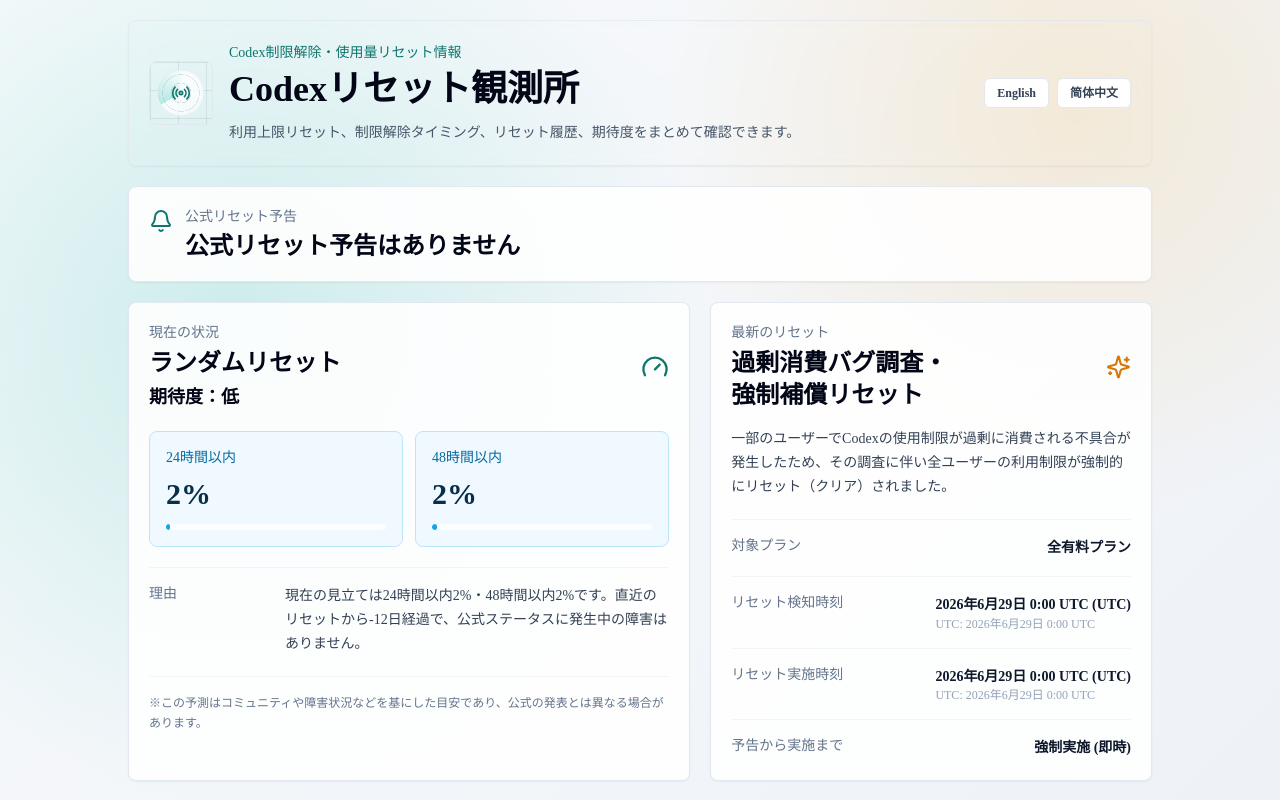
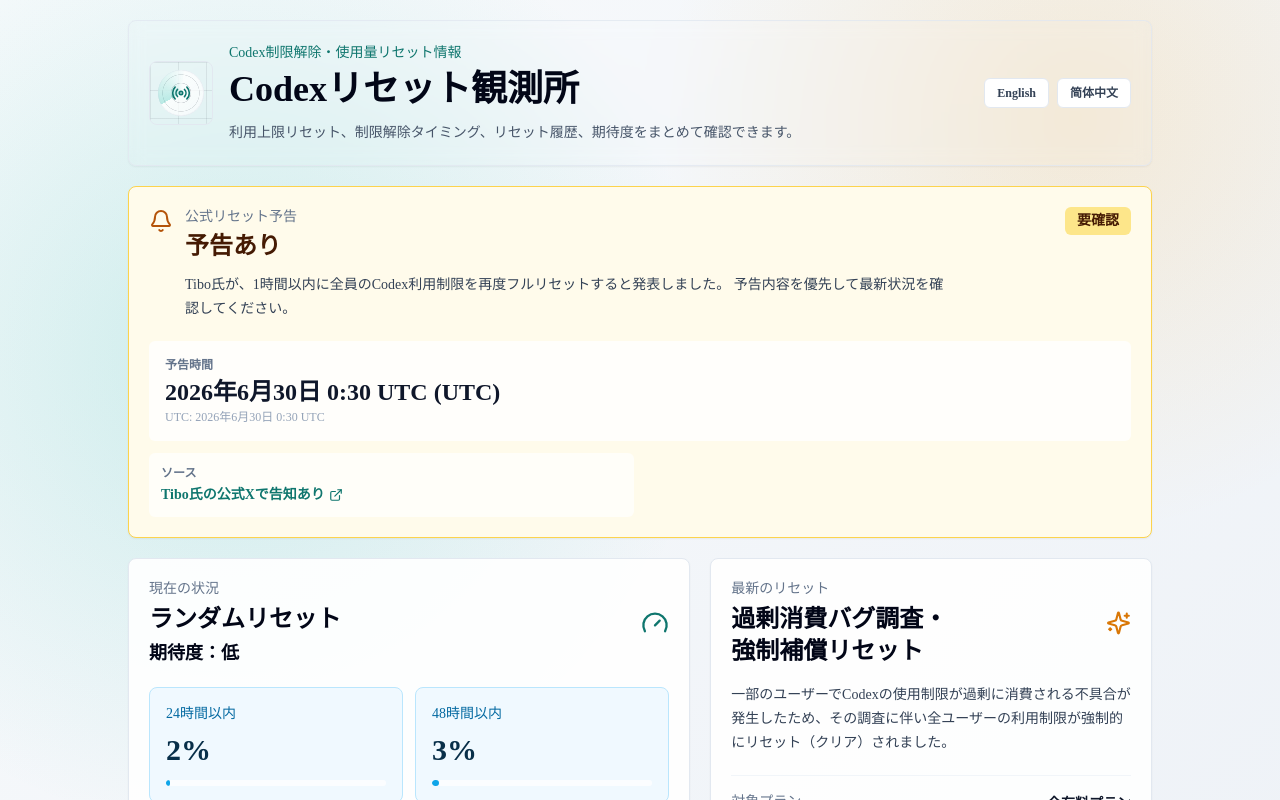
Before and after one commit to gussuri/codex-reset-observatory, a Next.js app: page / in a window 1280 px wide. Shown: the top 800 px of the page. Built offline with nearby package versions, Linux system fonts and the light colour scheme; no server answers.

Commit message:
feat(data): add June 30 forced reset and additional manual reset credit notices

```diff
--- a/data/observationSignals.ts
+++ b/data/observationSignals.ts
@@ -19,6 +19,32 @@
 };
 
 export const LOCAL_OBSERVATION_SIGNALS: Array<LocalObservationSignal> = [
+  {
+    id: "official-codex-forced-reset-notice-2026-06-30",
+    observedAt: "2026-06-30T08:50:00+09:00",
+    type: "official_notice",
+    status: "active",
+    expectedAt: "2026-06-30T09:30:00+09:00",
+    expiresAt: "2026-06-30T12:00:00+09:00",
+    title:
+      "Tibo氏が、1時間以内に全員のCodex利用制限を再度フルリセットすると発表しました。",
+    keywords: ["forced reset", "limit reset", "強制リセット", "利用制限"],
+    source: "https://x.com/thsottiaux/status/2067711440019483321",
+    sourceLabel: "Tibo氏の公式Xで告知あり",
+  },
+  {
+    id: "official-codex-additional-credit-notice-2026-06-30",
+    observedAt: "2026-06-30T08:50:00+09:00",
+    type: "official_notice",
+    status: "active",
+    expectedAt: "2026-07-01T09:00:00+09:00",
+    expiresAt: "2026-07-01T15:00:00+09:00",
+    title:
+      "Tibo氏が、今後24時間以内に全有料プランへ任意リセット枠をさらに1回分追加配布すると発表しました。",
+    keywords: ["manual reset", "credit reset", "任意リセット", "追加配布"],
+    source: "https://x.com/thsottiaux/status/2067711440019483321",
+    sourceLabel: "Tibo氏の公式Xで告知あり",
+  },
   {
     id: "official-excessive-consumption-forced-reset-notice-2026-06-29",
     observedAt: "2026-06-29T09:00:00+09:00",
--- a/lib/radar/i18n.ts
+++ b/lib/radar/i18n.ts
@@ -618,6 +618,16 @@
     en: "Tibo announced that more manual resets (credit tokens) will be provided to everyone after the excessive consumption investigation is complete.",
     zh: "Tibo 宣布在过度消耗问题的调查结束后，将对所有人发放额外的手动重置额度。",
   },
+  "Tibo氏が、1時間以内に全員のCodex利用制限を再度フルリセットすると発表しました。": {
+    ja: "Tibo氏が、1時間以内に全員のCodex利用制限を再度フルリセットすると発表しました。",
+    en: "Tibo announced that everyone's Codex limits will be fully reset again within the next hour.",
+    zh: "Tibo 宣布将在 1 小时内再次完全重置所有人的 Codex 额度限制。",
+  },
+  "Tibo氏が、今後24時間以内に全有料プランへ任意リセット枠をさらに1回分追加配布すると発表しました。": {
+    ja: "Tibo氏が、今後24時間以内に全有料プランへ任意リセット枠をさらに1回分追加配布すると発表しました。",
+    en: "Tibo announced that one additional manual reset credit will be distributed to all paid plans within the next 24 hours.",
+    zh: "Tibo 宣布将在未来 24 小时内向所有付费计划追加发放一次手动重置额度。",
+  },
 };
 
 export function translateUI(key: string, locale: Locale): string {
```
